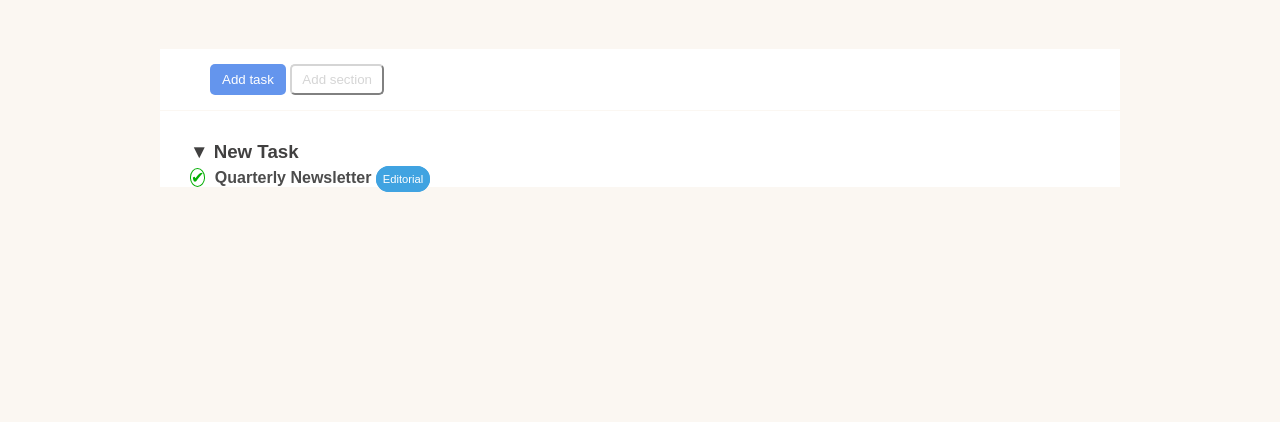
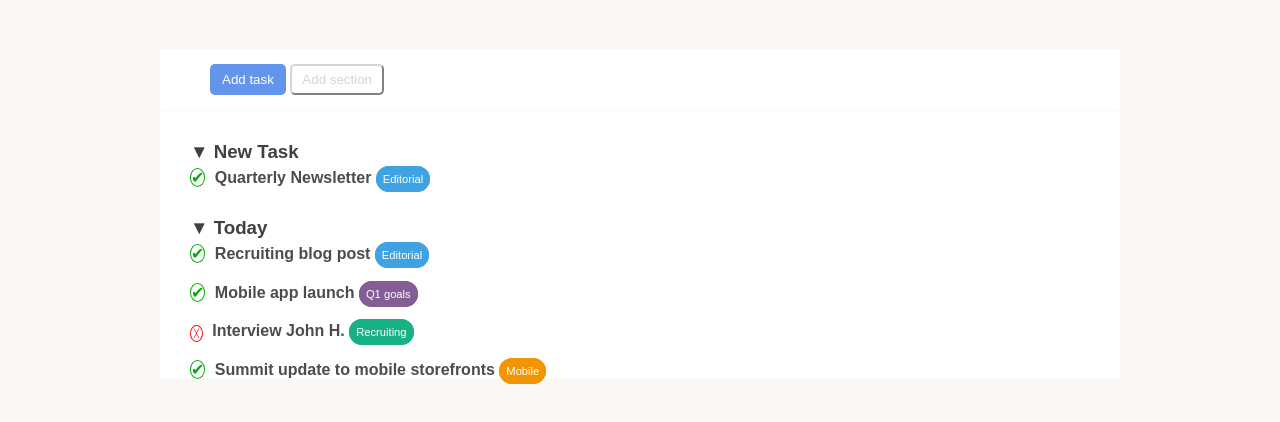
Before and after one commit to Ciaowilly3/html-css-toboolist, a plain HTML site: page index.html in a window 1280 px wide. Shown: the part 76-498 px from the top of the page. Drawn offline with Linux system fonts and the light colour scheme.

Commit message:
fine seconda section

```diff
--- a/css/style.css
+++ b/css/style.css
@@ -2,6 +2,7 @@
 *{
     font-family: sans-serif;
 }
+
 body{
     background-color: rgb(251, 247, 242);
     margin: 0px;
@@ -15,6 +16,7 @@ header{
     background-repeat: no-repeat;
     background-position: 10px;
 }
+
 h1{
     font-size: 2.5em;
     margin: 0em;
@@ -37,6 +39,7 @@ main > nav{
     border-bottom: 1px solid rgb(251, 247, 242);
     padding: 15px 50px;
 }
+
 .button1{
     background-color: cornflowerblue;
     color: white;
@@ -44,6 +47,7 @@ main > nav{
     padding: 6px 10px;
     border-color: transparent;
 }
+
 .button2{
     background-color: rgb(255, 255, 255);
     color: rgb(213, 213, 213);
@@ -70,16 +74,26 @@ simbolo non abbia uguale larghezza e altezza  */
     width: 30px;
     height: 30px;
     color: rgb(3, 174, 3);
+    border-color: rgb(3, 174, 3);
     border-radius: 50%;
-    border-color: rgb(3, 174, 3);
     border-style: solid;
     border-width: 1px;
+}
+.cross{
+    font-size: 0.5em;
+    padding: 3px;
+    color: rgb(255 12 12);
+    border-color: rgb(255 12 12);
+    border-radius: 50%;
+    border-style: solid;
+    border-width: 1.5px;
 }
 .txt{
     color: rgb(76, 76, 76);
     font-weight: bold;
     margin-left: 5px;
 }
+
 .azzurro{
     color: white;
     font-size: 0.7em;
@@ -88,3 +102,31 @@ simbolo non abbia uguale larghezza e altezza  */
     border: solid 3px rgb(64, 163, 225);
     border-radius: 15px;
 }
+
+.viola{
+    color: white;
+    font-size: 0.7em;
+    padding: 4px;
+    background-color: rgb(133 93 149);
+    border: solid 3px rgb(133 93 149);
+    border-radius: 15px;
+}
+.verdeacqua{
+    color: white;
+    font-size: 0.7em;
+    padding: 4px;
+    background-color: rgb(24 177 133);
+    border: solid 3px rgb(24 177 133);
+    border-radius: 15px;
+}
+.Arancione{
+    color: white;
+    font-size: 0.7em;
+    padding: 4px;
+    background-color: rgb(242 149 5);
+    border: solid 3px rgb(242 149 5);
+    border-radius: 15px;
+}
+div{
+    margin-bottom: 20px;
+}
--- a/index.html
+++ b/index.html
@@ -29,9 +29,27 @@
         </section>
 
         <!-- Avendo terminato questa prima section le altre saranno per lo più copia
-        incolla con qualche modifica negli stili -->
+        incolla con qualche modifica negli stili e dividendo in div gli eventi diversi -->
         <section>
-
+            <h3>&#9660; Today</h3>
+            <div>
+                <span class="check">&#10004;</span>
+                <span class="txt">Recruiting blog post</span>
+                <small class="azzurro">Editorial</small>
+            </div>
+            <div>
+                <span class="check">&#10004;</span>
+                <span class="txt">Mobile app launch</span>
+                <small class="viola">Q1 goals</small>
+            </div>
+            <div>
+                <span class="cross">&#9587;</span>
+                <span class="txt">Interview John H.</span>
+                <small class="verdeacqua">Recruiting</small>
+            </div>
+            <span class="check">&#10004;</span>
+            <span class="txt">Summit update to mobile storefronts</span>
+            <small class="Arancione">Mobile</small>
         </section>
 
 
```
